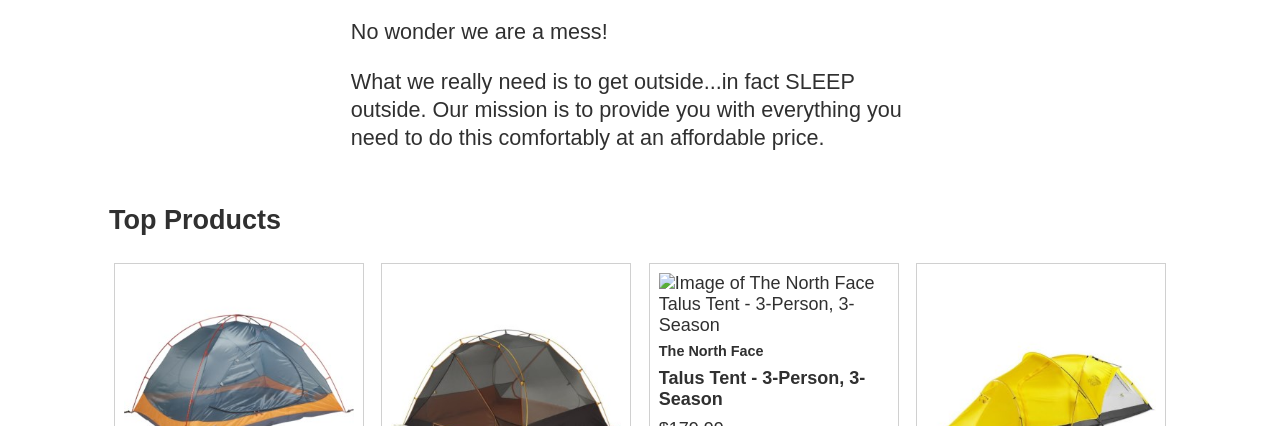
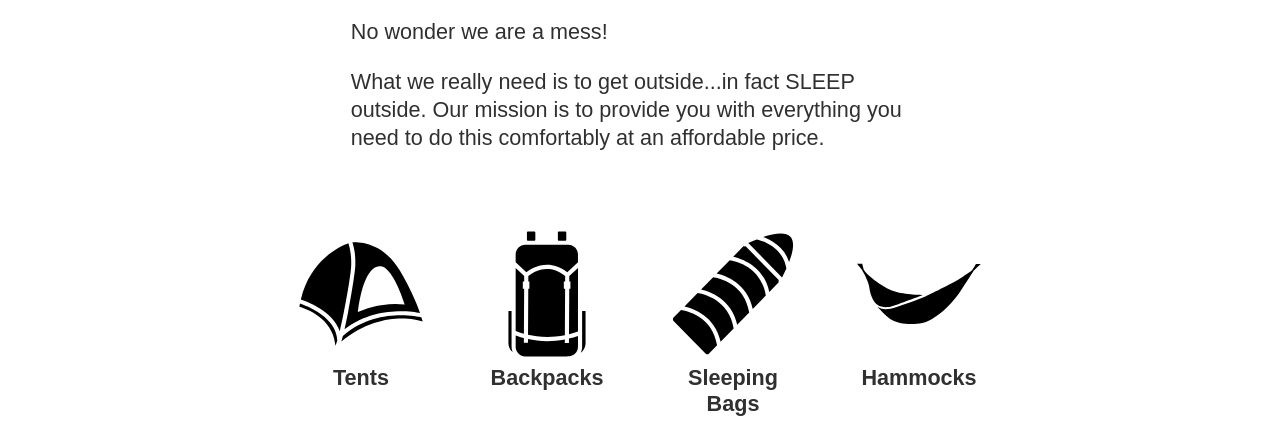
Before and after one commit to BraxtonMedeiros/SpektralGaming, a website built with Vite: page src/index.html in a window 1280 px wide. Shown: the part 526-952 px from the top of the page. Built offline with nearby package versions, Linux system fonts and the light colour scheme; files whose address does not match are found by name.

Commit message:
team 5 done

```diff
--- a/src/css/style.css
+++ b/src/css/style.css
@@ -111,6 +111,41 @@
 }
 
 /* End cart icon styles */
+
+
+/* product grid styles */
+.product-grid {
+  list-style-type: none;
+  display: flex;
+  flex-wrap: wrap;
+  justify-content: center;
+  text-align: center;
+  color: var(--dark-grey);
+  padding-left: 0;
+}
+
+.product-grid > li {
+  width: 150px;
+  /* border: 1px solid var(--light-grey); */
+  padding: 0.5em;
+  margin: 1em;
+}
+.product-grid h2 {
+  margin: 0;
+
+  font-size: 1.2em;
+}
+.product-grid a {
+  text-decoration: none;
+}
+.product-grid a:link,
+.product-grid a:visited {
+  color: var(--dark-grey);
+}
+.product-grid a:hover {
+  text-decoration: underline;
+}
+
 
 .mission {
   padding: 0 0.5em;
--- a/src/index.html
+++ b/src/index.html
@@ -5,8 +5,9 @@
     <meta name="viewport" content="width=device-width, initial-scale=1.0" />
     <title>Sleep Outside | Home</title>
     <link rel="stylesheet" href="/css/style.css" />
-    <script src="./js/main.js" type="module"></script>
+    <script src="js/main.js" type="module"></script>
   </head>
+
   <body>
     <header class="divider" id="main-header"></header>
     <main class="divider">
@@ -31,8 +32,43 @@
         </p>
       </section>
       <section class="products">
-        <h2>Top Products</h2>
-        <ul class="product-list">
+        <ul class="product-grid">
+          <li>
+            <a href="product-list/index.html?category=tents"
+              ><img
+                src="images/category-icons/noun_Tent_3544767.svg"
+                alt="Tent Icon from Noun Project: Mustofa Bayu"
+              />
+              <h2>Tents</h2>
+            </a>
+          </li>
+          <li>
+            <a href="product-list/index.html?category=backpacks"
+              ><img
+                src="images/category-icons/noun_carrier bag_3544771.svg"
+                alt="Backpack Icon from Noun Project: Mustofa Bayu"
+              />
+              <h2>Backpacks</h2>
+            </a>
+          </li>
+          <li>
+            <a href="product-list/index.html?category=sleeping-bags"
+              ><img
+                src="images/category-icons/noun_Sleeping Bag_3544775.svg"
+                alt="Sleeping Bag Icon from Noun Project: Mustofa Bayu"
+              />
+              <h2>Sleeping Bags</h2>
+            </a>
+          </li>
+          <li>
+            <a href="product-list/index.html?category=hammocks"
+              ><img
+                src="images/category-icons/noun_Hammock_791143.svg"
+                alt="Hammock Icon from Noun Project: Paul Richard"
+              />
+              <h2>Hammocks</h2>
+            </a>
+          </li>
         </ul>
       </section>
     </main>
--- a/src/js/main.js
+++ b/src/js/main.js
@@ -1,11 +1,11 @@
-import productList from "./productList.mjs";
+
 import { renderAlerts } from "./alertModule.js";
 import { cartsuperscript } from "./utils.mjs";
 import { loadHeaderFooter } from "./utils.mjs";
 
 async function init() {
   await renderAlerts(); // Render alerts before rendering product list
-  productList(".product-list", "tents");
+
   cartsuperscript(); // Call cartsuperscript after productList
   loadHeaderFooter()
 }
--- a/src/js/productData.mjs
+++ b/src/js/productData.mjs
@@ -1,3 +1,4 @@
+const baseURL = import.meta.env.VITE_SERVER_URL;
 function convertToJson(res) {
   if (res.ok) {
     return res.json();
@@ -6,13 +7,15 @@
   }
 }
 
-export function getData(category = "tents") {
-  return fetch(`../json/${category}.json`)
-    .then(convertToJson)
-    .then((data) => data);
+export async function getData(category) {
+  const response = await fetch(baseURL + `products/search/${category}`);
+  const data = await convertToJson(response);
+  return data.Result;
 }
 
 export async function findProductById(id) {
-  const products = await getData();
-  return products.find((item) => item.Id === id);
+  const response = await fetch(baseURL + `product/${id}`);
+  const product = await convertToJson(response);
+  return product.Result;
+
 }
--- a/src/js/productDetails.mjs
+++ b/src/js/productDetails.mjs
@@ -24,7 +24,7 @@
   discountElement.textContent = `${discount}% OFF!`;
   document.querySelector("#productName").innerText = product.Brand.Name;
   document.querySelector("#productNameWithoutBrand").innerText = product.NameWithoutBrand;
-  document.querySelector("#productImage").src = product.Image;
+  document.querySelector("#productImage").src = product.Images.PrimaryLarge;
   document.querySelector("#productImage").alt = product.Name;
   document.querySelector("#SuggestedRetailPrice").innerText = `$${product.SuggestedRetailPrice}`;
   document.querySelector("#productFinalPrice").innerText = `Now $${product.FinalPrice}`;
--- a/src/js/productList.mjs
+++ b/src/js/productList.mjs
@@ -3,9 +3,9 @@
 
 function productCardTemplate(product) {
     return `<li class="product-card">
-      <a href="product_pages/index.html?product=${product.Id}">
+      <a href="../product_pages/index.html?product=${product.Id}">
       <img
-        src="${product.Image}"
+        src="${product.Images.PrimaryMedium}"
         alt="Image of ${product.Name}"
       />
       <h3 class="card__brand">${product.Brand.Name}</h3>
@@ -23,4 +23,5 @@
   const firstFourProducts = products.slice(0, 4);
   // render out the product list to the element
   renderListWithTemplate(productCardTemplate, element, firstFourProducts);
+  document.querySelector(".title").innerHTML = category;
 }
--- a/src/partials/header.html
+++ b/src/partials/header.html
@@ -1,9 +1,9 @@
 <div class="logo">
   <img src="/images/noun_Tent_2517.svg" alt="tent image for logo" />
-  <a href="index.html"> Sleep<span class="highlight">Outside</span></a>
+  <a href="../index.html"> Sleep<span class="highlight">Outside</span></a>
 </div>
 <div class="cart">
-  <a href="cart/index.html">
+  <a href="../cart/index.html">
     <svg xmlns="http://www.w3.org/2000/svg" viewBox="0 0 100 100">
       <path
         d="M18.9 32.6c1.1 2.4 2.5 3.3 5.4 3.3 1.6 0 3.6-0.3 5.9-0.6 3.2-0.5 6.9-1 11.2-1 2.1 0 4.3 0.1 6.4 0.3 2.1 0.1 4.2 0.3 6.1 0.3 3.2 0 5.2-0.4 5.9-1.2 2.7-2.7 2.8-8.8 2.9-14.6 0.1-6.7 0.2-14.5 4.6-18.7 -0.5 0-1 0-1.6 0 -14.2 0-37.5 0-41.1 0C15.6 6.2 14.9 23.6 18.9 32.6z"
```
Also changed, not shown: src/js/product-list.js (added, +10 -0 lines), src/product-list/index.html (added, +21 -0 lines), src/images/category-icons/noun_Hammock_791143.svg (added), src/images/category-icons/noun_Sleeping Bag_3544775.svg (added), src/images/category-icons/noun_Tent_3544767.svg (added), src/images/category-icons/noun_carrier bag_3544771.svg (added), 1 other file.
